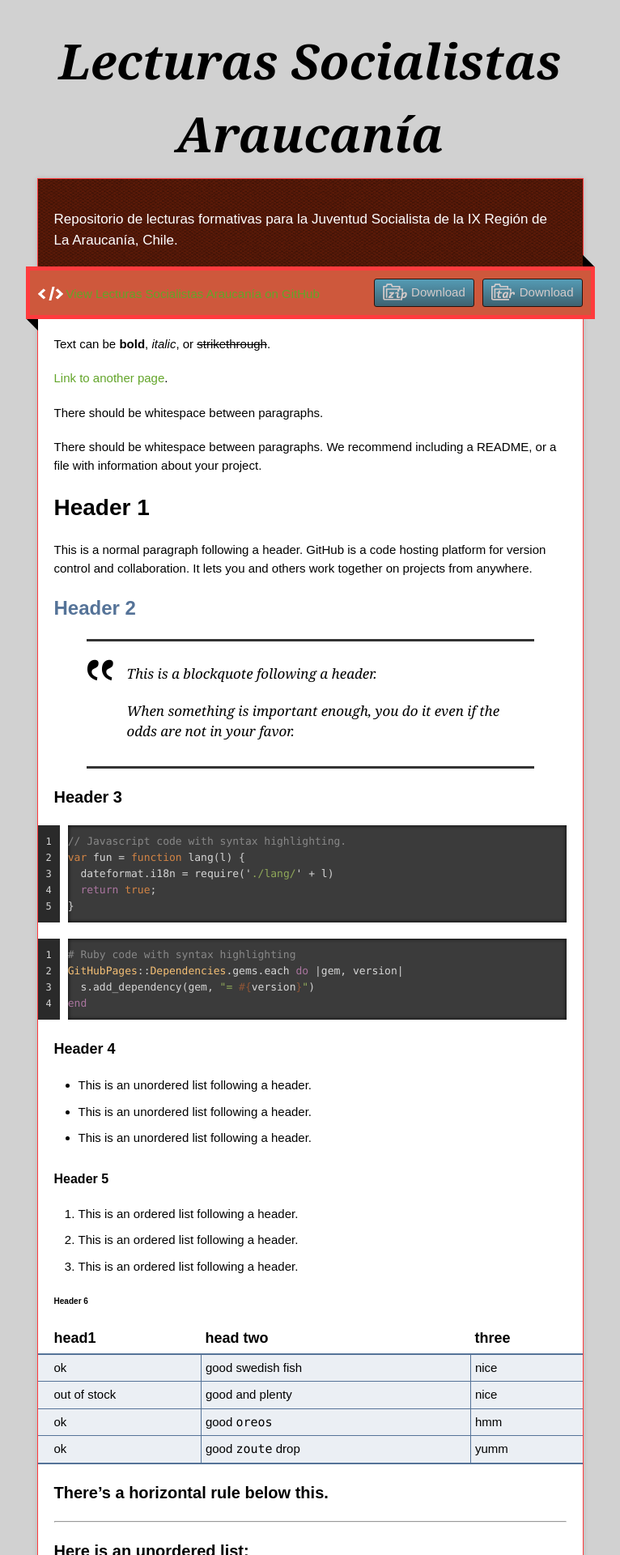
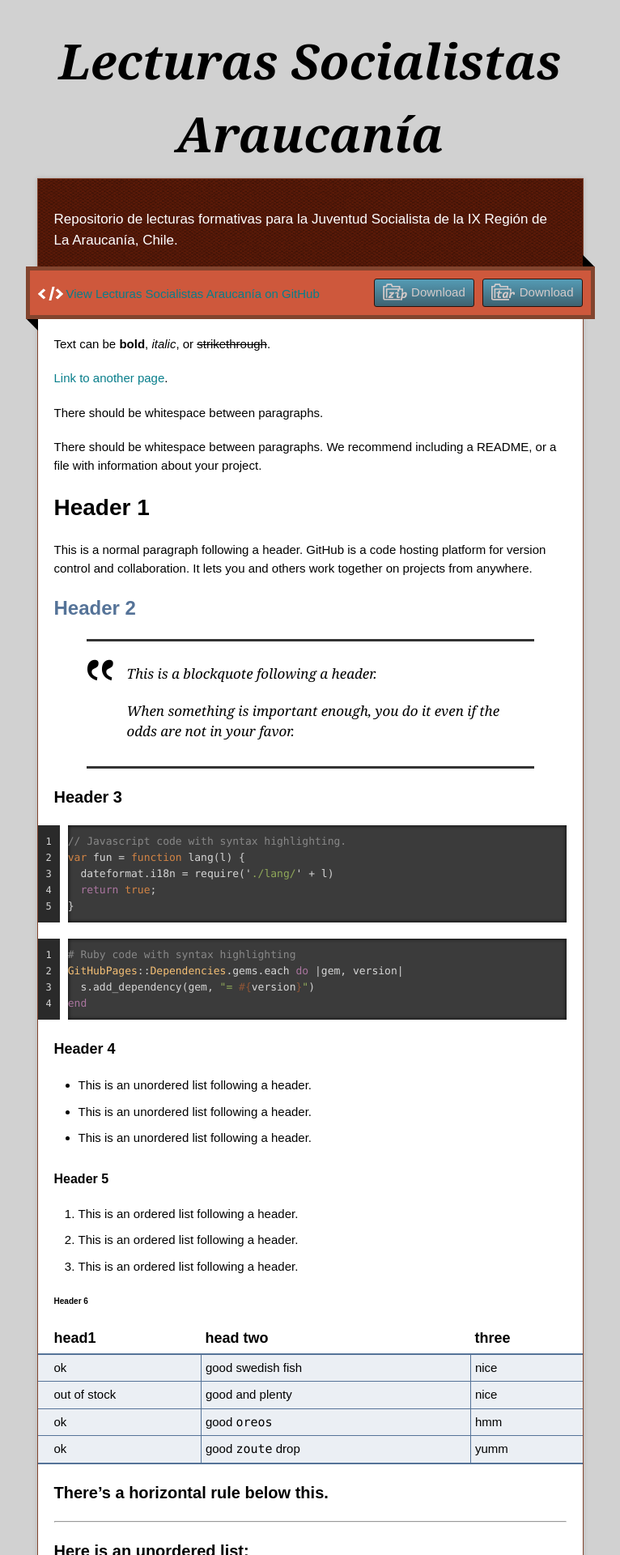
Before and after one commit to BUS-UFRO/Lecturas-Socialistas, a Jekyll site: the page built from index.md, in a window 1280 px wide. Shown: the top 1920 px of the page at 81% size, without its empty margins (257-1023 px from the left). Built offline with Jekyll 4.4.1, drawn with Linux system fonts in a browser that asks for light colours.

Commit message:
Cambia colores

```diff
--- a/_sass/jekyll-theme-time-machine.scss
+++ b/_sass/jekyll-theme-time-machine.scss
@@ -10,7 +10,7 @@ body {
 }
 
 a {
-  color: #63a52a;
+  color: #087E8B;
   text-decoration: none;
   transition: opacity ease-in-out 0.3s;
   -webkit-transition: opacity ease-in-out 0.3s;  /* Safari <=6.1, Android <= 4.3 */
@@ -40,7 +40,7 @@ h1.title {
 }
 
 #container {
-  border: 1px solid #ff3b3d;
+  border: 1px solid #82442E;
   background: #ddd url(../images/pattern.png);
   box-shadow: 0 0 5px #b1b1b1;
 }
@@ -59,7 +59,7 @@ p.tagline {
 
 .download-bar {
   background: #CE583C;
-  border: 5px solid #ff3b3d;
+  border: 5px solid #82442E;
   padding: 10px;
   margin: 0 -35px 20px;
   position: relative;
```
